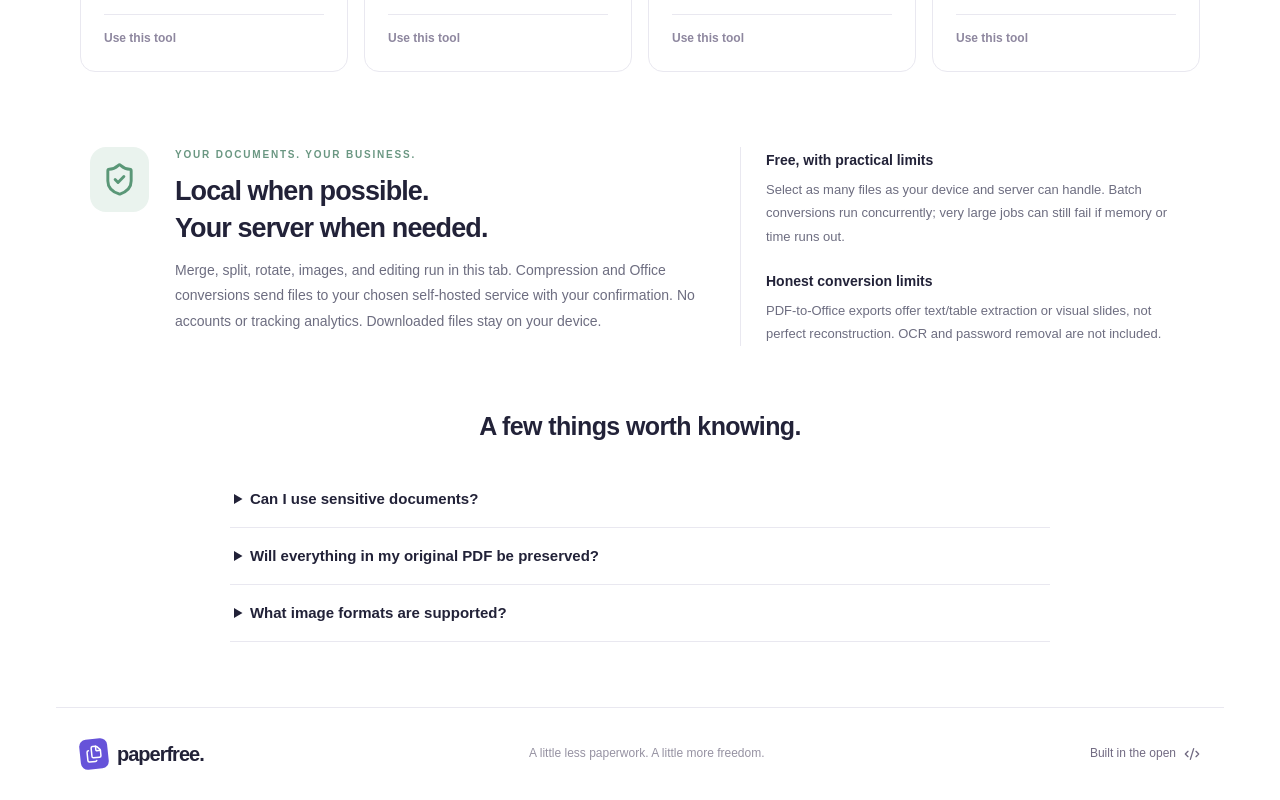
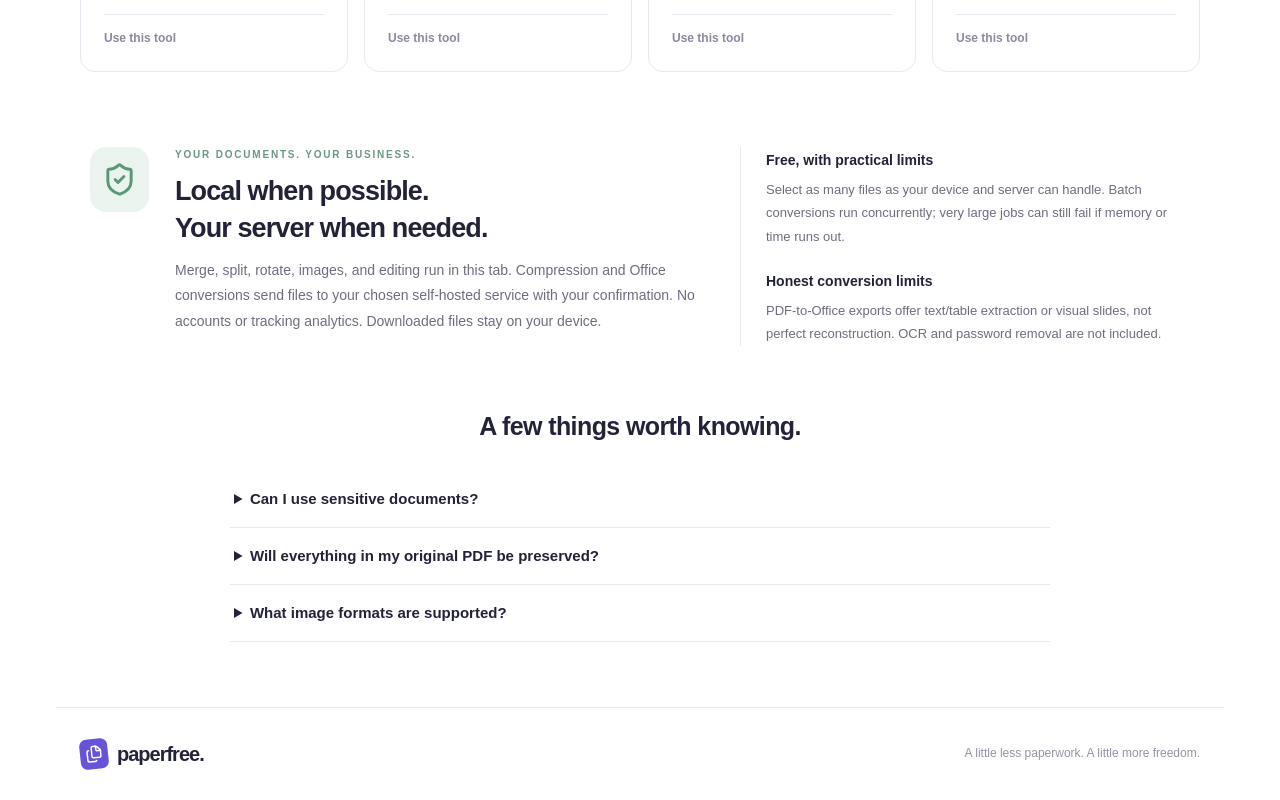
Before and after one commit to Hastha26/free-pdf-toolkit, a Next.js app: page / in a window 1280 px wide. Shown: the part 2049-2849 px from the top of the page. Built offline with nearby package versions, Linux system fonts and the light colour scheme.

Commit message:
Remove Built in the open footer link

```diff
--- a/app/globals.css
+++ b/app/globals.css
@@ -918,13 +918,6 @@ footer > span {
   font-size: 12px;
   color: #9692a2;
 }
-footer > a:last-child {
-  display: flex;
-  align-items: center;
-  gap: 8px;
-  font-size: 12px;
-  color: #716a82;
-}
 @media (min-width: 1400px) {
   .hero {
     padding-top: 85px;
--- a/app/page.tsx
+++ b/app/page.tsx
@@ -3,7 +3,6 @@ import { useEffect, useRef, useState } from "react";
 import {
   FileText,
   Files,
-  CodeXml,
   Scissors,
   RotateCw,
   ImagePlus,
@@ -841,9 +840,6 @@ export default function Home() {
           paperfree.
         </a>
         <span>A little less paperwork. A little more freedom.</span>
-        <a href="https://github.com/Hastha26/free-pdf-toolkit">
-          Built in the open <CodeXml size={16} />
-        </a>
       </footer>
     </>
   );
```
